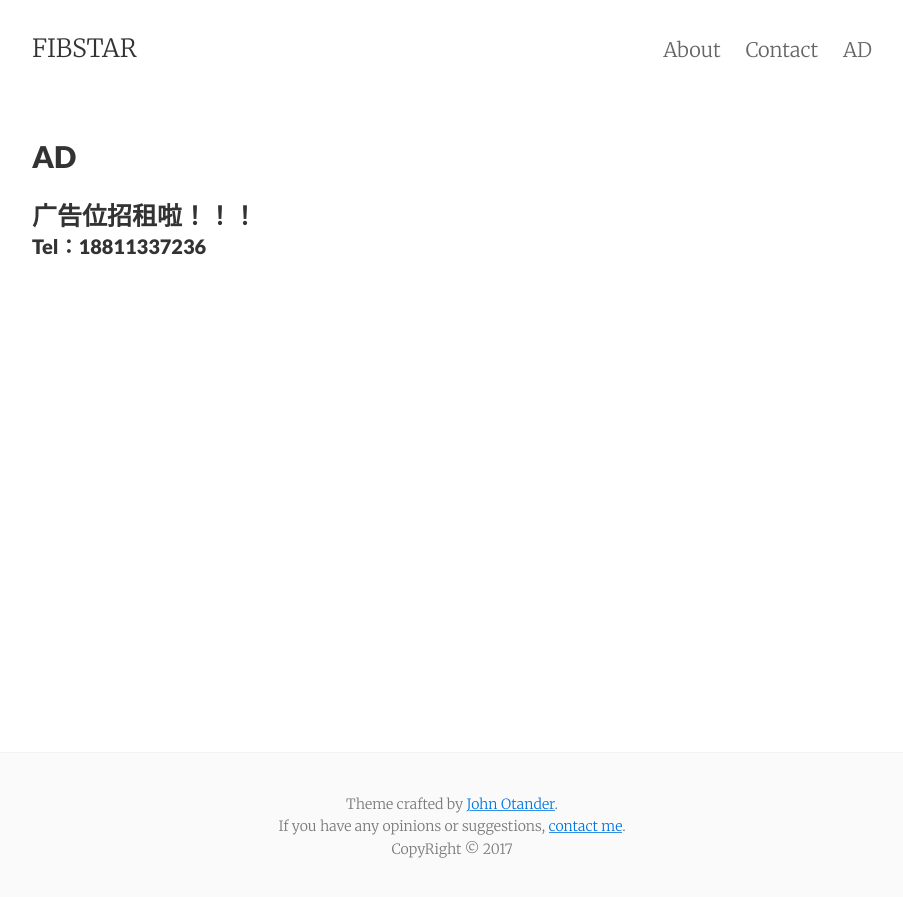
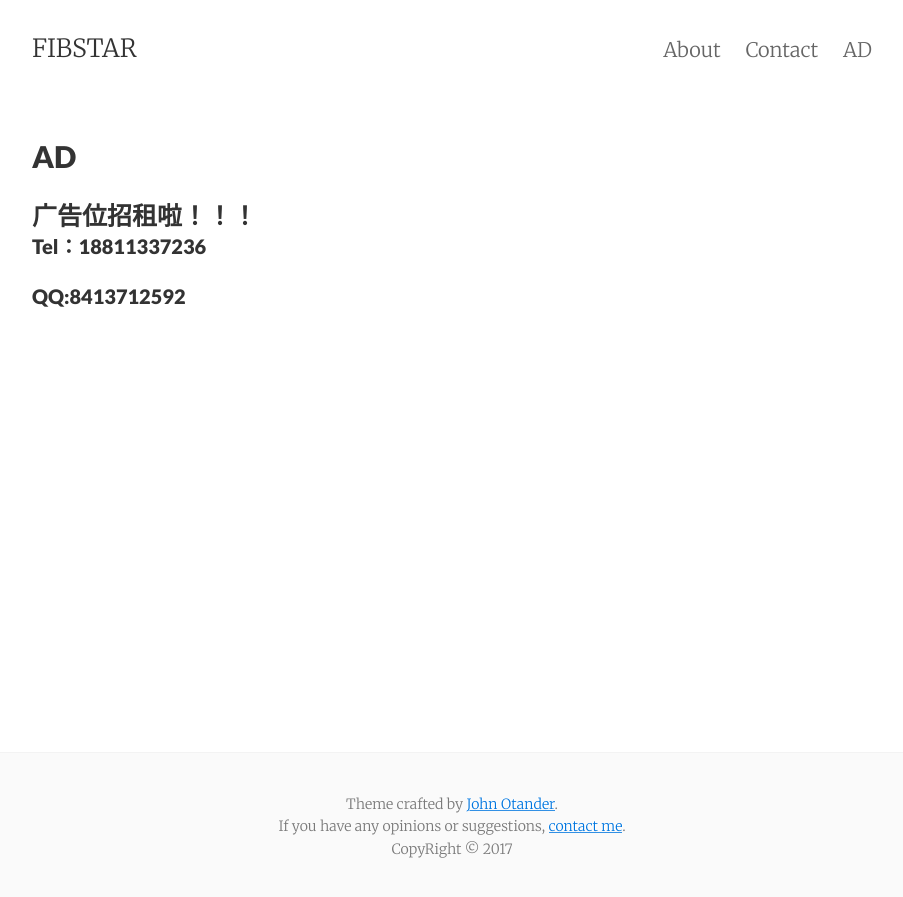
Before and after one commit to FIBSTAR/FIBSTAR.github.io, a Jekyll site: the page built from ad.md, in a window 1280 px wide. Shown: the top 897 px of the page, without its empty margins (188-1091 px from the left). Built offline with Jekyll 4.4.1, drawn with Linux system fonts in a browser that asks for light colours; nearby versions of some CDN libraries.

Commit message:
Update ad.md

```diff
--- a/ad.md
+++ b/ad.md
@@ -6,3 +6,4 @@ tags: AD
 ---
 <h3>广告位招租啦！！！
 <p>Tel：18811337236</p>
+<p>QQ:8413712592</p>
```
